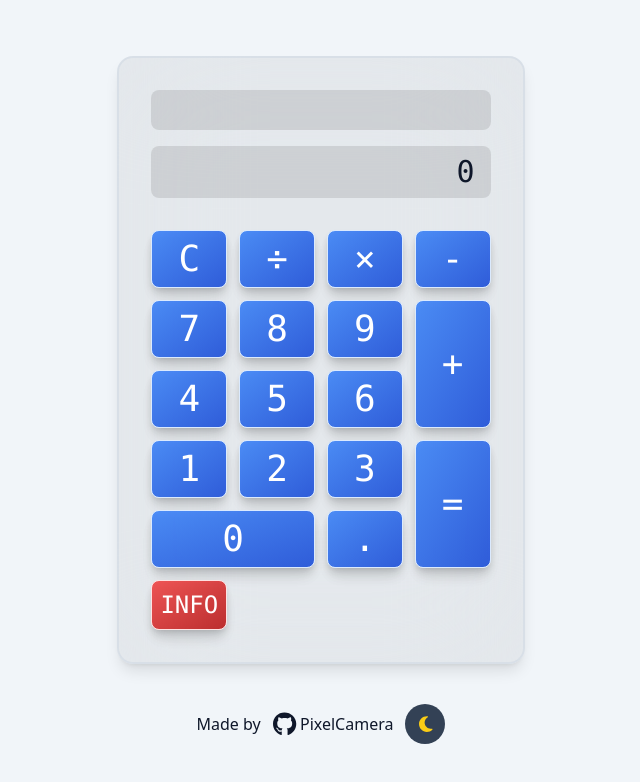
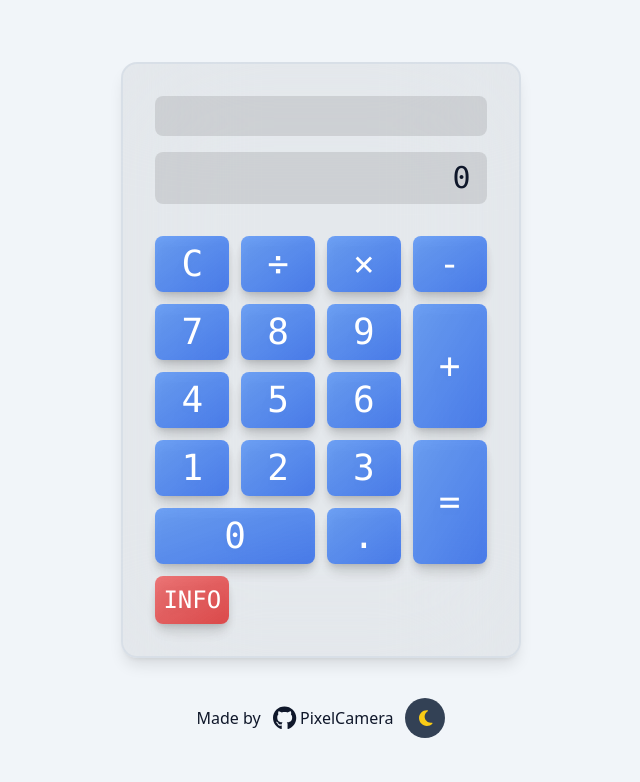
Before and after one commit to PixelCamera/calculator, a Vue app: page / in a window 1280 px wide. Shown: the top 782 px of the page, without its empty margins (319-959 px from the left). Built offline with nearby package versions, Linux system fonts and the light colour scheme; the HTML template or start-up script is replaced by a standard one.

Commit message:
improve UI

```diff
--- a/src/main.css
+++ b/src/main.css
@@ -6,23 +6,22 @@
     .btn-base {
         @apply rounded-lg global-animate px-2 py-2
         text-white
-        hover:-translate-y-0.5
+        hover:-translate-y-0.5 active:translate-y-0.5
         drop-shadow-lg shadow-lg
         hover:ring ring-white/40
     }
 
     .btn-blue {
         @apply btn-base
-        bg-gradient-to-br from-blue-500/90 to-blue-700/90
-        hover:bg-blue-50 active:bg-blue-950
-        border border-blue-100 dark:border-blue-500
+        bg-gradient-to-br from-blue-500/70 to-blue-600/80
+        hover:bg-blue-100 active:bg-red-900
+        dark:hover:bg-blue-900 dark:active:bg-blue-100
     }
 
     .btn-red {
         @apply btn-base
-        bg-gradient-to-br from-red-500/90 to-red-700/90
-        hover:bg-red-50 active:bg-red-950
-        border border-red-100 dark:border-red-500
+        bg-gradient-to-br from-red-500/70 to-red-600/80
+        hover:bg-red-100 active:bg-red-900
     }
 
     .global-bg {
```
